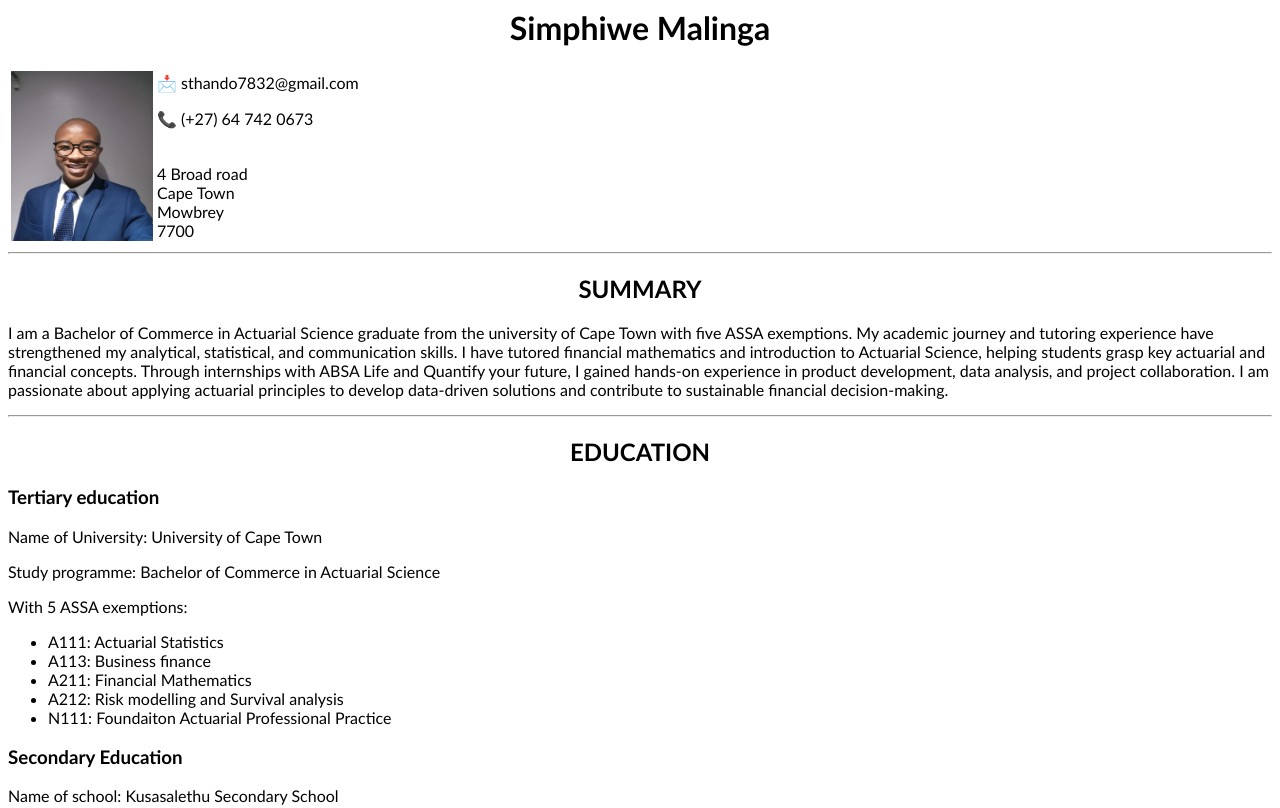
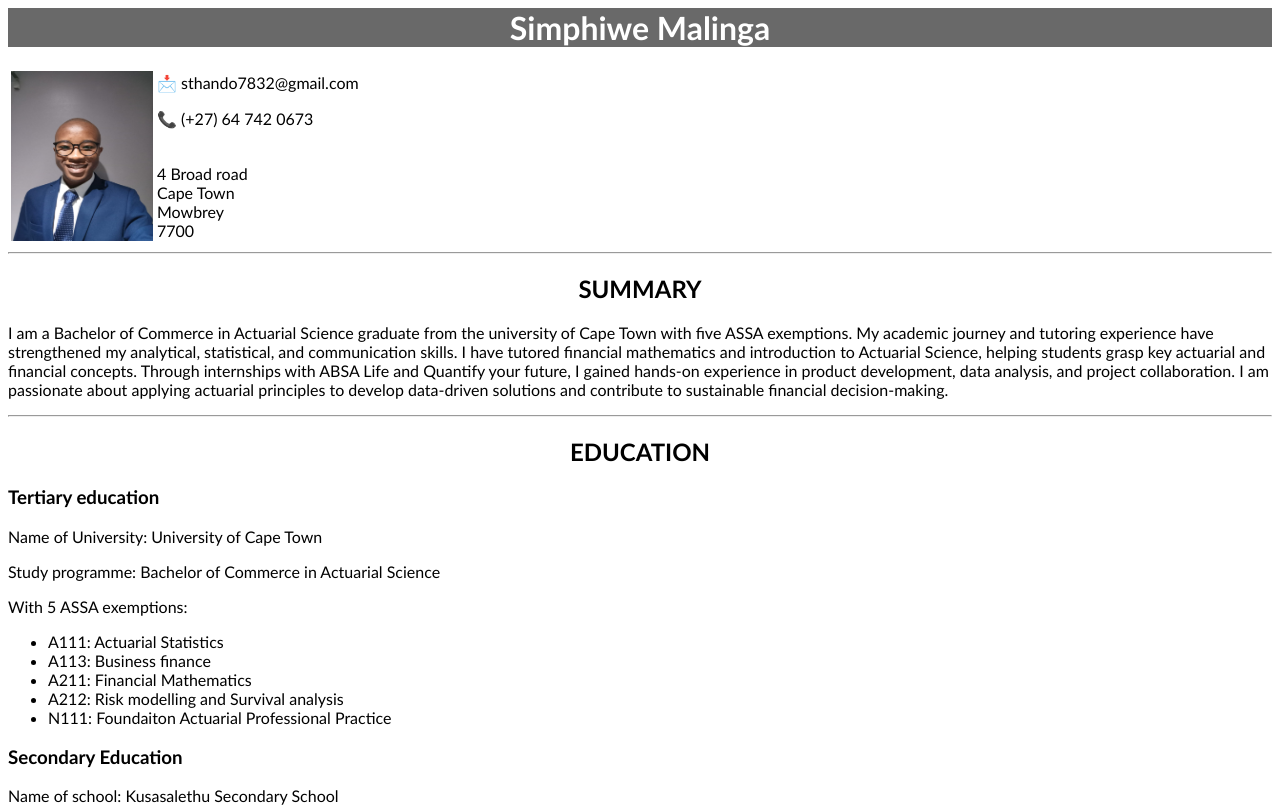
Before and after one commit to sthando/resume, a plain HTML site: page index.html in a window 1280 px wide. Shown: the top 808 px of the page. Drawn offline with Linux system fonts and the light colour scheme.

Commit message:
index.html

```diff
--- a/index.html
+++ b/index.html
@@ -7,7 +7,7 @@
     <link rel="stylesheet" href="./style.css">
 </head>
 <body>
-    <h1>Simphiwe Malinga</h1>
+    <h1 id = "head">Simphiwe Malinga</h1>
     <table>
         <tr>
             <td><img src="./my picture.jpg" alt="Simphiwe in a formal suit" width="142cm" height="170cm" /></td>
```
